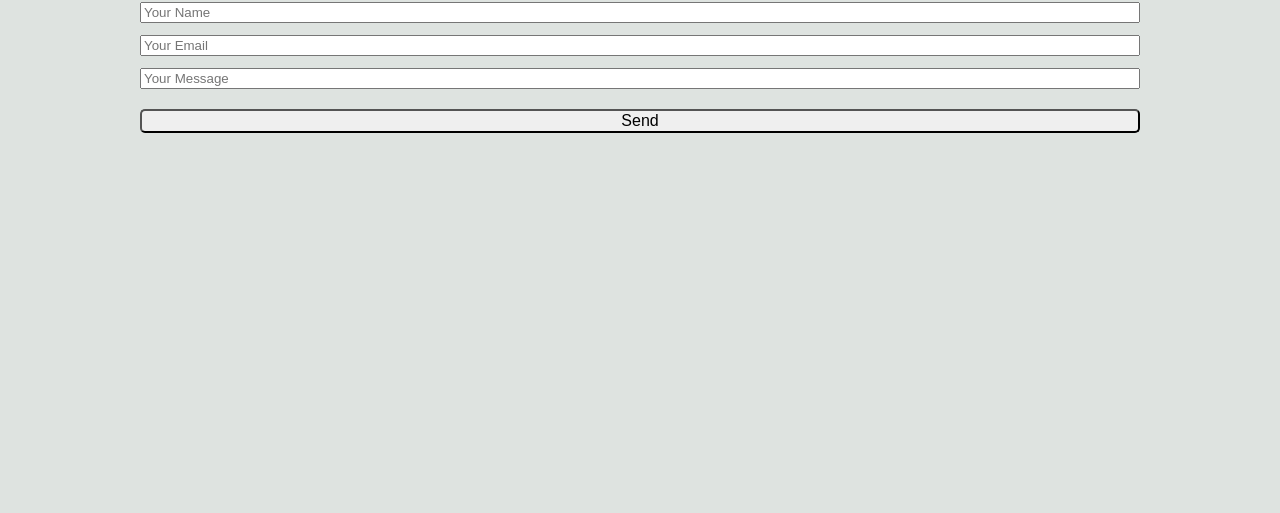
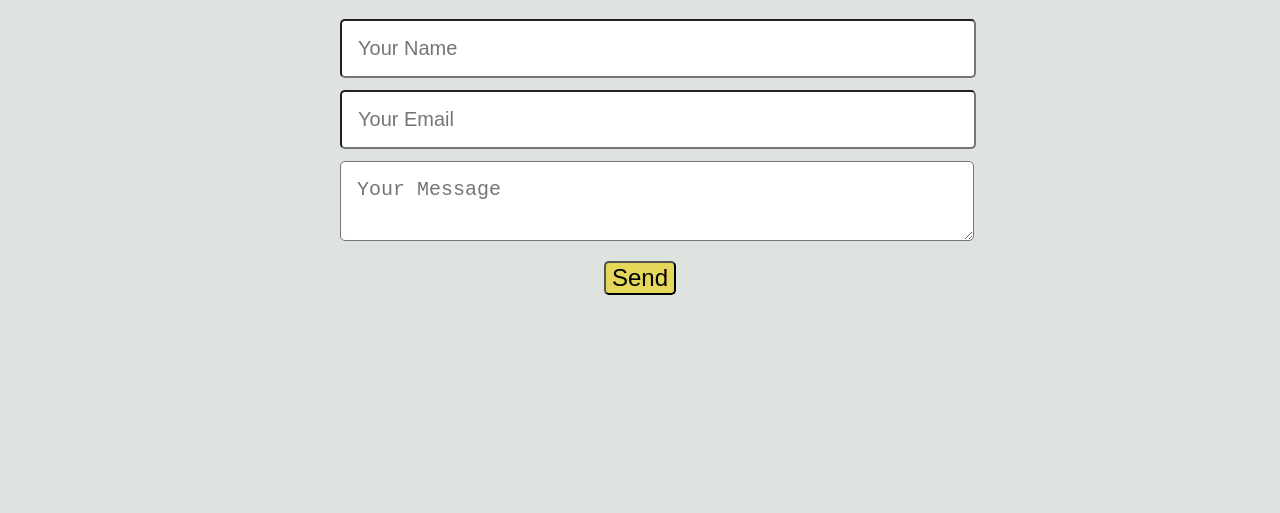
Before and after one commit to stephenbowers/gatsby-portfolio, a Gatsby site in the folder gatsby/: page /contact in a window 1280 px wide. Shown: the part 225-738 px from the top of the page. Built offline with nearby package versions, Linux system fonts and the light colour scheme; Gatsby itself is replaced by a stand-in of ours.

Commit message:
Edit styles

```diff
--- a/gatsby/src/components/Nav.js
+++ b/gatsby/src/components/Nav.js
@@ -23,6 +23,9 @@ const NavStyles = styled.nav`
     }
     a {
         text-decoration: none;
+        &[aria-current='page'] {
+            color: var(--blue);
+        }
     }
 
     .logo {
--- a/gatsby/src/pages/about.js
+++ b/gatsby/src/pages/about.js
@@ -31,6 +31,7 @@ const BioStyles = styled.div`
 `;
 
 const ResumeStyles = styled.div`
+    margin-bottom: 2rem;
     .school {
         margin-bottom: 10px;
     }
--- a/gatsby/src/pages/contact.js
+++ b/gatsby/src/pages/contact.js
@@ -6,6 +6,10 @@ import SEO from '../components/SEO';
 const FormStyles = styled.div`
     .form {
       display: grid;
+      max-width: 600px;
+      margin-left: auto;
+      margin-right: auto;
+      margin-bottom: 2rem;
     }
 
     .mapleSyrup {
@@ -17,8 +21,21 @@ const FormStyles = styled.div`
       border-radius: 10px;
     }
 
-    input {
+    input, textarea {
       margin-bottom: .75rem;
+      width: 100%;
+      max-width: 600px;
+      padding: 1rem;
+      border-radius: 5px;
+      font-size: 1.25rem;
+    }
+
+    input:focus {
+      background-color: var(--yellow);
+    }
+
+    textarea:focus {
+      background-color: var(--yellow);
     }
 
     .error-message {
@@ -29,19 +46,31 @@ const FormStyles = styled.div`
 
     button {
       margin-top: .5rem;
-        font-size: 1rem;
+      font-size: 1.5rem;
       border-radius: 5px;
+      margin-left: auto;
+      margin-right: auto;
+      background-color: var(--yellow);
     }
     button:hover {
-        background-color: #c2f3fc;
+      background-color: var(--blue);
     }
     button:active {
       transform: translate(0, 5%);
       background-color: #abd6de;
     }
 
+    @media (max-width: 800px) {
+      .form, input, textarea {
+        max-width: 400px;
+      }
+    }
+
     @media (max-width: 550px) {
       padding: 0 1rem;
+      .form, input, textarea {
+        max-width: 300px;
+      }
     }
     `;
 
@@ -86,7 +115,7 @@ const MyForm = () => {
                 <form className="form" onSubmit={handleOnSubmit}>
                     <input type="text" name="name" placeholder="Your Name" />
                     <input type="email" name="email" placeholder="Your Email" />
-                    <input type="text" name="message" placeholder="Your Message" />
+                    <textarea name="message" form="form" placeholder="Your Message"></textarea>
                     <button type="submit">Send</button>
                 </form>
             </div>
--- a/gatsby/src/pages/portfolio.js
+++ b/gatsby/src/pages/portfolio.js
@@ -7,6 +7,7 @@ import SEO from '../components/SEO';
 const ProjectsGrid = styled.div`
     display: grid;
     gap: 2rem;
+    margin-bottom: 2rem;
 `;
 
 const ProjectsStyles = styled.div`
--- a/gatsby/src/styles/GlobalStyles.js
+++ b/gatsby/src/styles/GlobalStyles.js
@@ -3,11 +3,13 @@ import { createGlobalStyle } from 'styled-components';
 
 const GlobalStyles = createGlobalStyle`
     :root {
-        --black: #000000; //
-        --onyx: #363946; //
-        --dimgray: #696773; //
-        --morningblue: #819595; //
-        --ashgray: #b1b6a6; //
+        --black: #000000;
+        --onyx: #363946;
+        --dimgray: #696773;
+        --morningblue: #819595;
+        --ashgray: #b1b6a6;
+        --yellow: #E5D759;
+        --blue: #7293C5;
     }
 
     body {
@@ -33,6 +35,11 @@ const GlobalStyles = createGlobalStyle`
         color: var(--dimgray);
         text-align: center;
     }
+
+    h2 {
+      font-size: 2rem;
+    }
+
     a {
         color: var(--dimgray);
     }
```
Lines whose indentation alone changed are shown as unchanged.
